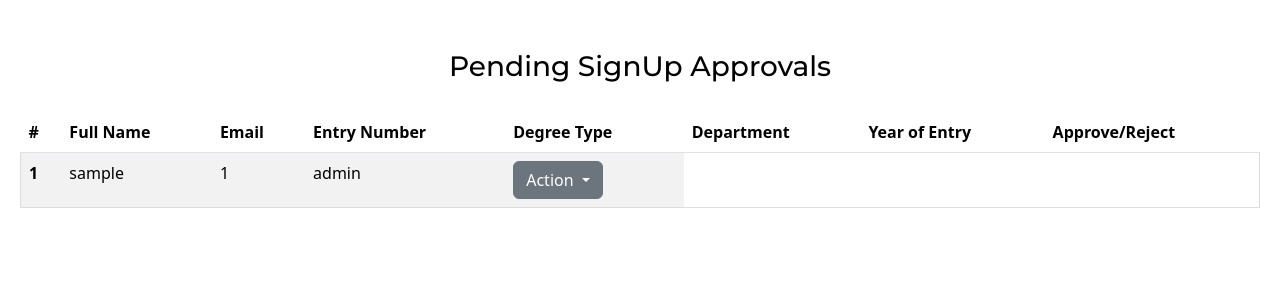
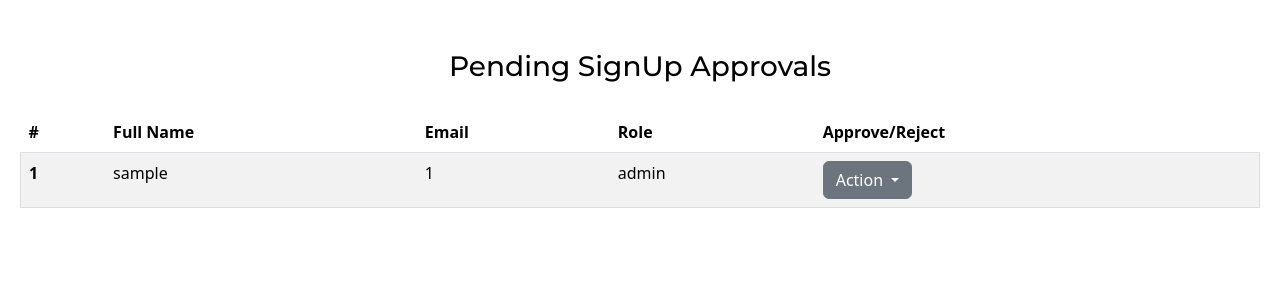
Before and after one commit to tarushi2309/aims-portal-test, a Flask app: template templates/admin_enrollments.html in a window 1280 px wide. Shown: the part 50-350 px from the top of the page. Run offline with Flask 3, Linux system fonts and the light colour scheme; the template is opened without the code that fills it: most values are stand-ins (such as "Sample title", 1, 10 or a date in 2020); some libraries are stand-ins or nearby versions.

Commit message:
admin approvals

```diff
--- a/templates/admin_enrollments.html
+++ b/templates/admin_enrollments.html
@@ -101,10 +101,7 @@
                 <th scope="col">#</th>
                 <th scope="col">Full Name</th>
                 <th scope="col">Email</th>
-                <th scope="col">Entry Number</th>
-                <th scope="col">Degree Type</th>
-                <th scope="col">Department</th>
-                <th scope="col">Year of Entry</th>
+                <th scope="col">Role</th>
                 <th scope="col">Approve/Reject</th>
             </tr>
         </thead>
```
